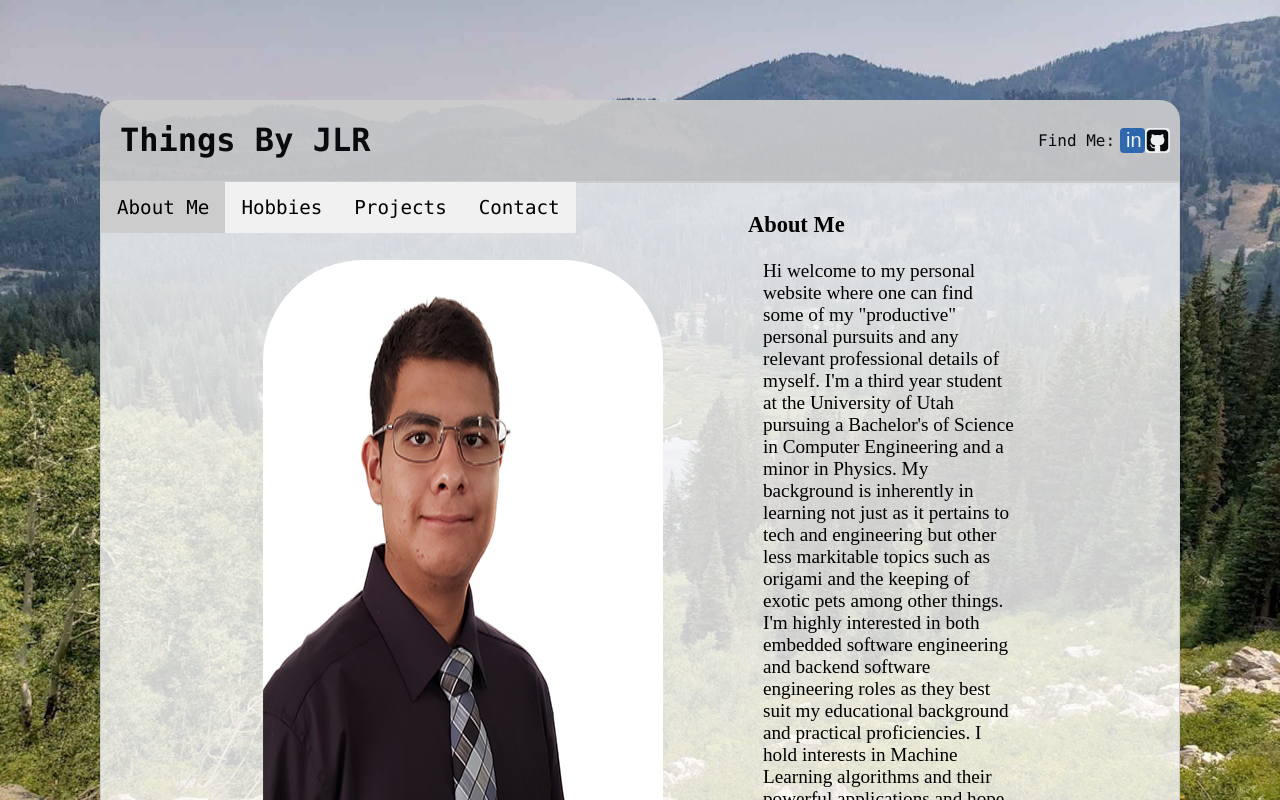
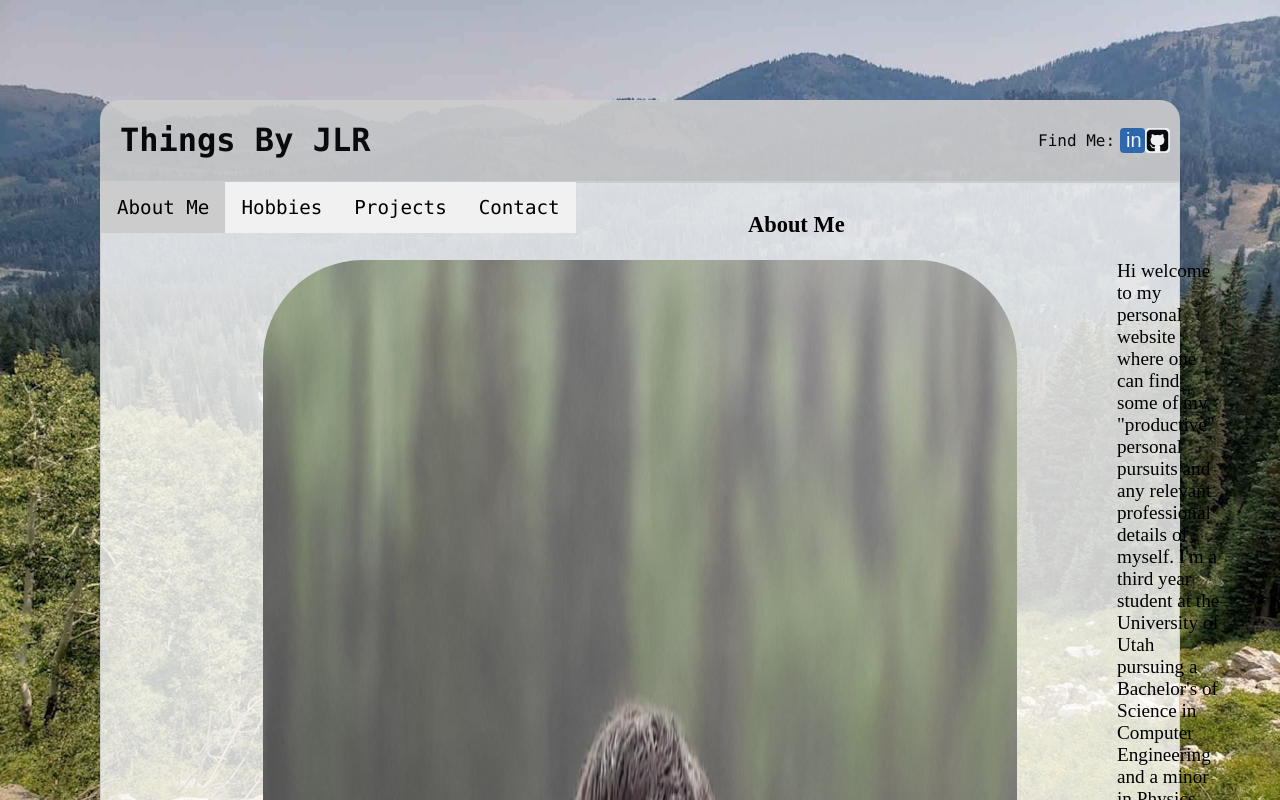
Before and after one commit to CasuallyAlive/CasuallyAlive.github.io, a plain HTML site: page index.html in a window 1280 px wide. Shown: the top 800 px of the page. Drawn offline with Linux system fonts and the light colour scheme.

Commit message:
Update index.html

```diff
--- a/index.html
+++ b/index.html
@@ -46,7 +46,7 @@
             <h3>About Me</h3>
             <!--Photo of myself and description of myself-->
             <div class="ME">
-                <img class="selfportrait" id="selfPortrait" src="Resources/Images/PortraitPics/headshot_2021.jpg"></img>
+                <img class="selfportrait" id="selfPortrait" src="Resources/Images/PortraitPics/touching_grass.jpg"></img>
                 <div id="About_Me" class="siteparagraphs"></div>
             </div>
             <!--Button to download Resume-->
```
